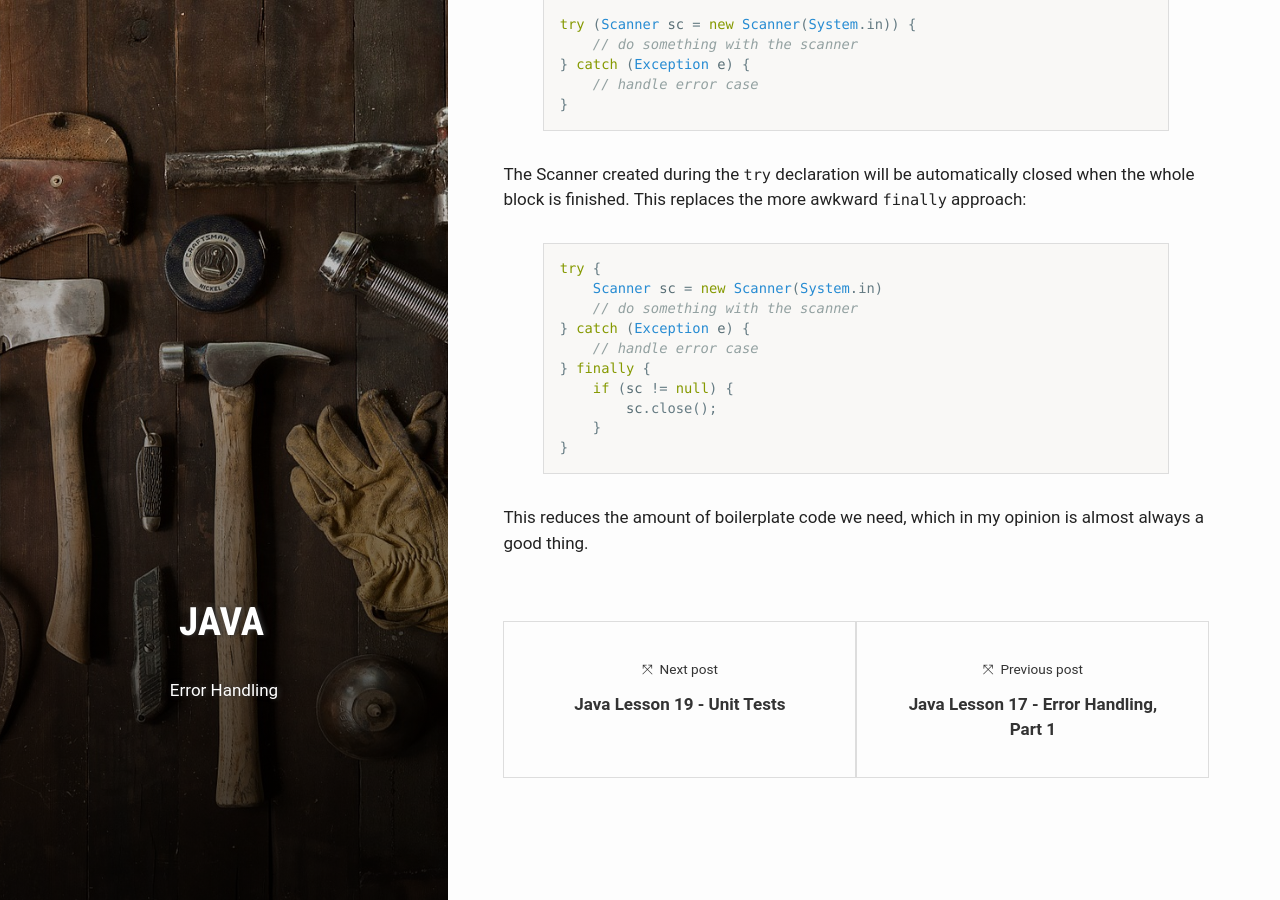
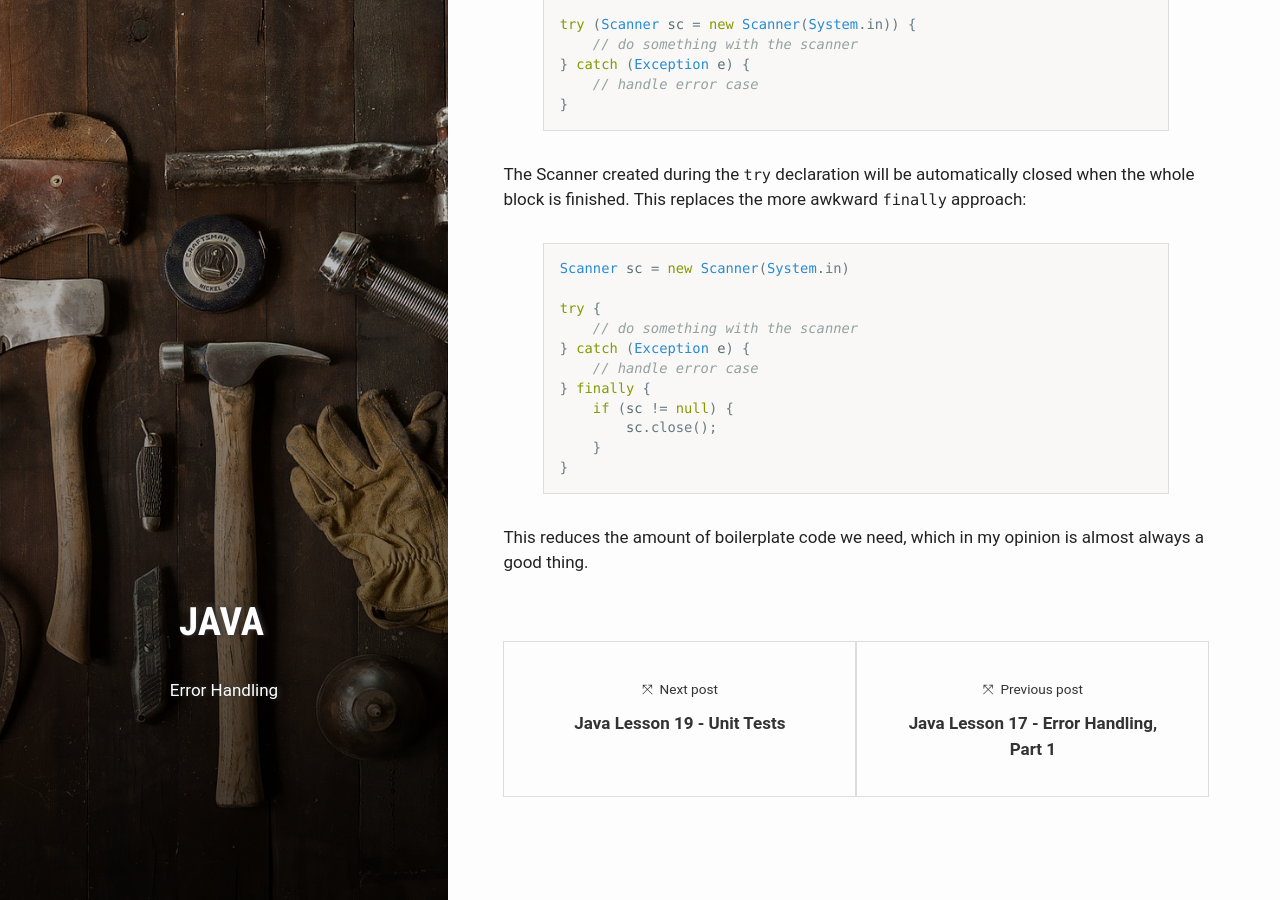
Before and after one commit to esummers1/esummers1.github.io, a Jekyll site: the page built from _posts/2019-07-26-java-lesson-18-error-handling-part-2.md, in a window 1280 px wide and 900 px high, scrolled down 1742 px. Built offline with Jekyll 4.4.1, drawn with Linux system fonts in a browser that asks for light colours.

```diff
--- a/_posts/2019-07-26-java-lesson-18-error-handling-part-2.md
+++ b/_posts/2019-07-26-java-lesson-18-error-handling-part-2.md
@@ -65,8 +65,9 @@ try (Scanner sc = new Scanner(System.in)) {
 The Scanner created during the `try` declaration will be automatically closed when the whole block is finished. This replaces the more awkward `finally` approach:
 
 {% highlight java %}
+Scanner sc = new Scanner(System.in)
+
 try {
-    Scanner sc = new Scanner(System.in)
     // do something with the scanner
 } catch (Exception e) {
     // handle error case
```
